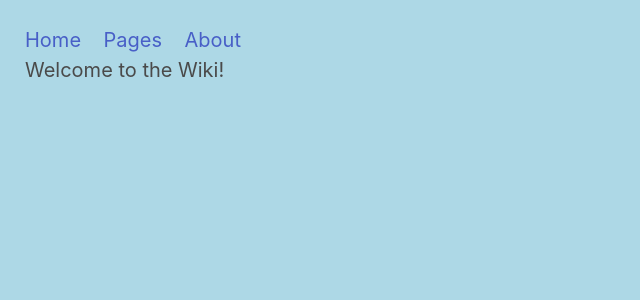
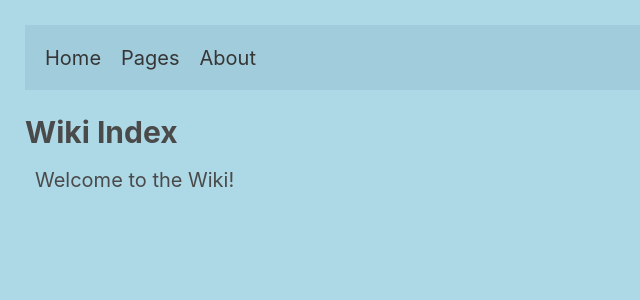
Before and after one commit to TheHex22/lab-4.2.1-starter, a Flask app: page / in a window 1280 px wide. Shown: the top 300 px of the page, without its empty margins (0-640 px from the left). Run offline with Flask 3, Linux system fonts and the light colour scheme.

Commit message:
Update main.html

```diff
--- a/flaskr/templates/main.html
+++ b/flaskr/templates/main.html
@@ -2,34 +2,53 @@
 <html>
 
 <head>
-    <head>
-        <title>{% block page_name %}{{ page_name }}{% endblock %}</title>
-        <link rel="stylesheet" href="{{ url_for('static', filename='style.css') }}">
-    </head>
+    <title>{% block page_name %}{{ page_name }}{% endblock %}</title>
+    <link rel="stylesheet" href="{{ url_for('static', filename='style.css') }}">
 </head>
 
 <body>
-    <!-- The below tag is using Bulma CSS. Try replacing line 14 with line 13. -->
-    <!-- <div class="has-text-success-dark is-size-4  has-text-weight-medium"> -->
-    <div>
-        <a href="{{ url_for('home') }}">
-            Home
+
+    <nav class="navbar" role="navigation" aria-label="main navigation">
+        <a role="button" class="navbar-burger" aria-label="menu" aria-expanded="false" data-target="navbarBasicExample">
+            <span aria-hidden="true"></span>
+            <span aria-hidden="true"></span>
+            <span aria-hidden="true"></span>
+            <span aria-hidden="true"></span>
         </a>
-        &nbsp;&nbsp;
-        <a href="{{ url_for('all_pages') }}">
-            Pages
-        </a>
-        &nbsp;&nbsp;
-        <a href="{{ url_for('about') }}">
-            About
-        </a>
-    </div>
 
-    <!-- The below tag is using Bulma CSS. Try replacing line 30 with line 29. -->
-    <!-- <div class="content"> -->
-    <div>
-        {% block content %}{{ page_content }}{% endblock %}
-    </div>
+        <div id="navbarBasicExample" class="navbar-menu">
+            <div class="navbar-start">
+                <a href="{{ url_for('home') }}" class="navbar-item">Home</a>
+                <a href="{{ url_for('all_pages') }}" class="navbar-item">Pages</a>
+                <a href="{{ url_for('about') }}" class="navbar-item">About</a>
+            </div>
+        </div>
+    </nav>
+
+    <h3>{{ page_name }}</h3>
+
+    <div class="content">
+      {% block content %}
+          <p>{{ page_content }}</p>
+          {% if show_image %}
+              <img src="{{ url_for('images', image=image_name) }}" style="width: 350px;">
+          {% endif %}
+      {% endblock %}
+  </div>
+
+    <!-- Pagination block -->
+    <nav class="pagination" role="navigation" aria-label="pagination">
+        <ul class="pagination-list">
+            {% for page in all_pages %}
+            <li>
+                <a class="pagination-link {% if page == current_page %}is-current{% endif %}"
+                   href="{{ url_for('pages', name=page) }}">
+                    {{ loop.index }}
+                </a>
+            </li>
+            {% endfor %}
+        </ul>
+    </nav>
 
 </body>
 
```
